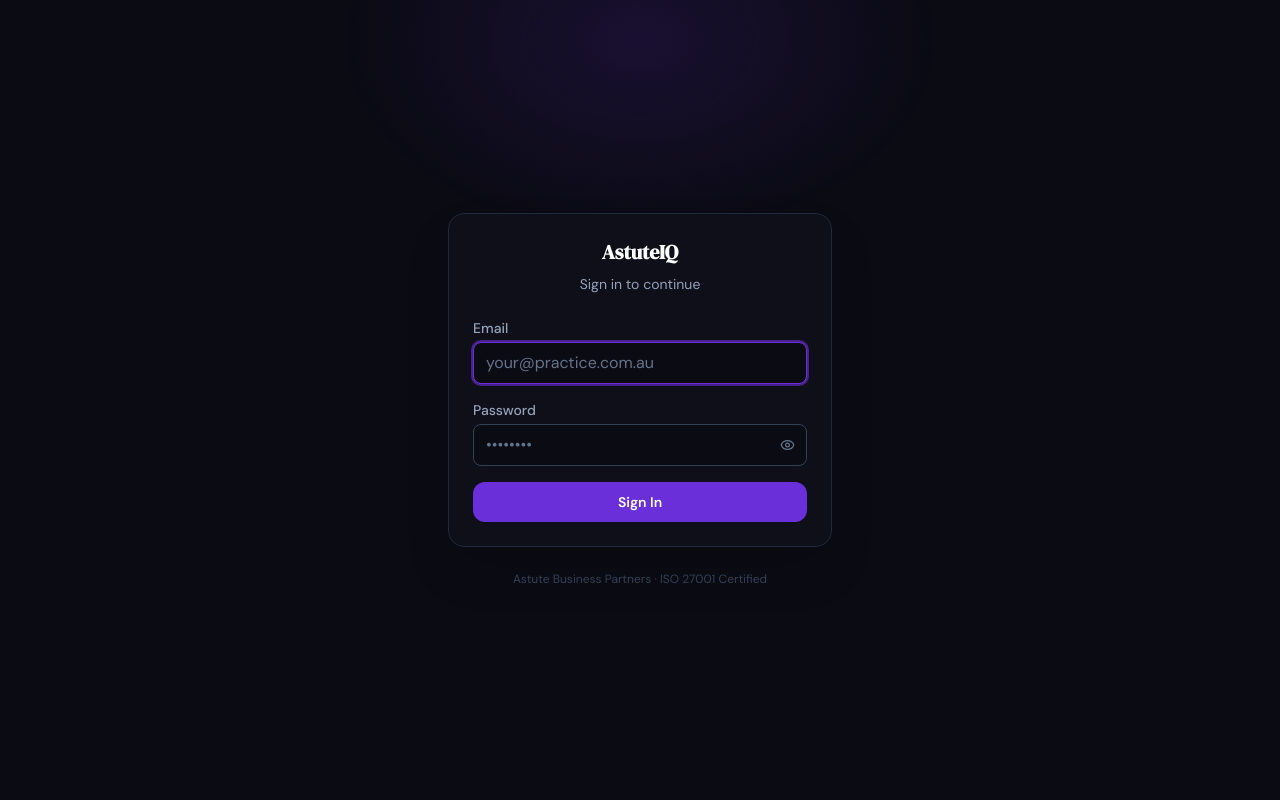
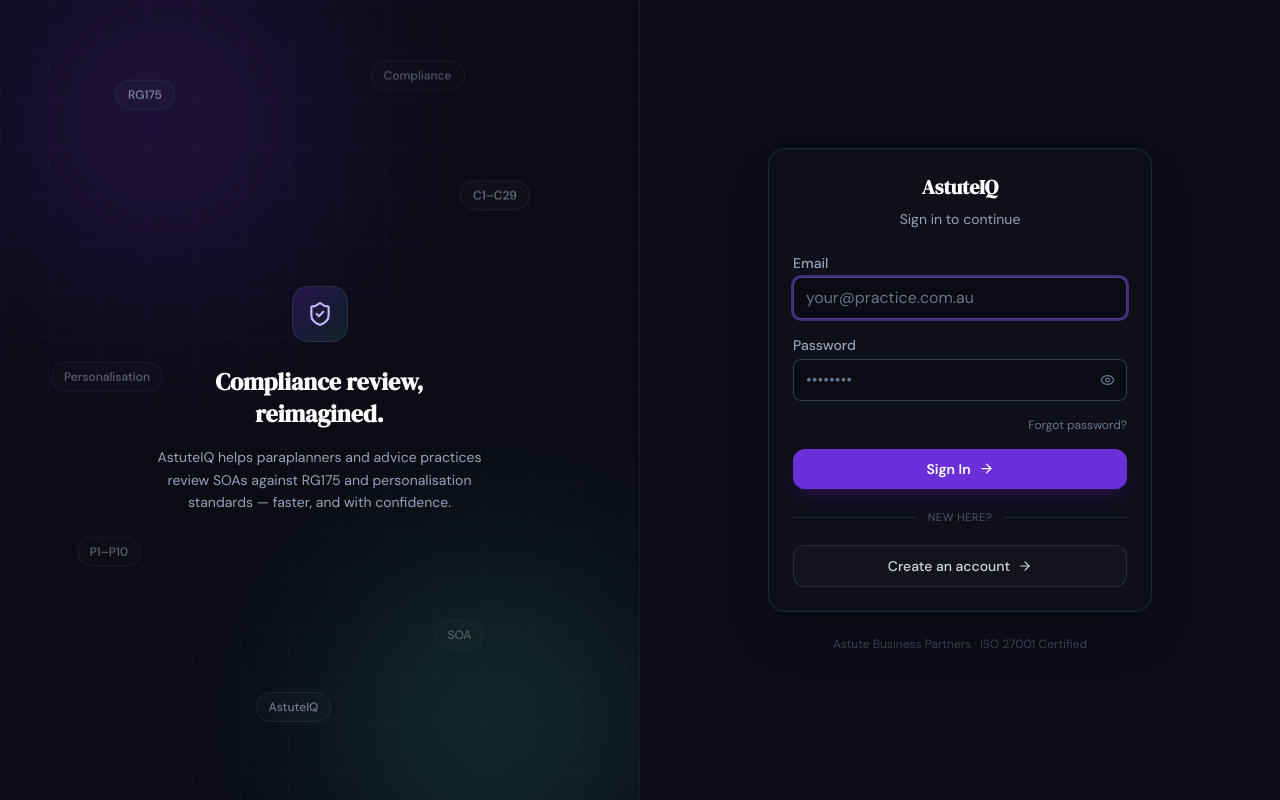
Before and after one commit to ABPsaranga/AstuteIQ-, a React (Vite) app in the folder astuteiq/: page /login in a window 1280 px wide. Built offline with nearby package versions, Linux system fonts and the light colour scheme; a web font is replaced by a local one.

Commit message:
Update login page

```diff
--- a/astuteiq/src/pages/LoginPage.tsx
+++ b/astuteiq/src/pages/LoginPage.tsx
@@ -1,14 +1,28 @@
-import { useState } from 'react'
+import { useState, useRef } from 'react'
+import { Link, useNavigate } from 'react-router-dom'
+import { motion } from 'framer-motion'
 import { useLogin } from '../features/auth/hooks'
-import { Eye, EyeOff } from 'lucide-react'
+import { Eye, EyeOff, ShieldCheck, ArrowRight } from 'lucide-react'
 import HCaptcha from '@hcaptcha/react-hcaptcha'
-import { useRef } from 'react'
+
+// Floating "compliance tag" elements for the background
+const FLOATING_TAGS = [
+  { label: 'RG175', top: '12%', left: '18%', delay: 0, duration: 14 },
+  { label: 'P1–P10', top: '68%', left: '12%', delay: 1.5, duration: 18 },
+  { label: 'C1–C29', top: '24%', left: '72%', delay: 0.8, duration: 16 },
+  { label: 'SOA', top: '78%', left: '68%', delay: 2.2, duration: 20 },
+  { label: 'Personalisation', top: '46%', left: '8%', delay: 1, duration: 22 },
+  { label: 'Compliance', top: '8%', left: '58%', delay: 2.6, duration: 19 },
+  { label: 'AstuteIQ', top: '88%', left: '40%', delay: 0.4, duration: 17 },
+]
 
 export default function LoginPage() {
+  const navigate = useNavigate()
   const [email, setEmail] = useState('')
   const [password, setPassword] = useState('')
   const [showPw, setShowPw] = useState(false)
-  // capcha
+
+  // captcha
   const captchaRef = useRef<HCaptcha>(null)
   const [captchaToken, setCaptchaToken] = useState<string | null>(null)
 
@@ -21,39 +35,125 @@
 
   return (
     <div
-      className="min-h-screen flex items-center justify-center px-4 py-12"
+      className="min-h-screen w-full flex items-stretch overflow-hidden"
       style={{ background: '#0B0B14' }}
     >
-      {/* Background Glow */}
-      <div className="pointer-events-none fixed inset-0 overflow-hidden">
+      {/* ============ LEFT PANEL — animated brand side ============ */}
+      <div className="relative hidden lg:flex lg:w-1/2 items-center justify-center overflow-hidden border-r border-slate-800/60">
+        {/* Animated gradient orbs */}
+        <motion.div
+          className="absolute -top-40 -left-32 w-[500px] h-[500px] rounded-full opacity-25 blur-3xl"
+          style={{ background: 'radial-gradient(circle, #6B2FD9 0%, transparent 70%)' }}
+          animate={{
+            x: [0, 60, 0],
+            y: [0, 40, 0],
+            scale: [1, 1.15, 1],
+          }}
+          transition={{ duration: 18, repeat: Infinity, ease: 'easeInOut' }}
+        />
+        <motion.div
+          className="absolute bottom-[-160px] right-[-100px] w-[450px] h-[450px] rounded-full opacity-20 blur-3xl"
+          style={{ background: 'radial-gradient(circle, #2DD4A0 0%, transparent 70%)' }}
+          animate={{
+            x: [0, -50, 0],
+            y: [0, -30, 0],
+            scale: [1, 1.2, 1],
+          }}
+          transition={{ duration: 22, repeat: Infinity, ease: 'easeInOut' }}
+        />
+
+        {/* Subtle grid */}
+        <div
+          className="absolute inset-0 opacity-[0.07]"
+          style={{
+            backgroundImage:
+              'linear-gradient(#6B2FD9 1px, transparent 1px), linear-gradient(90deg, #6B2FD9 1px, transparent 1px)',
+            backgroundSize: '48px 48px',
+          }}
+        />
+
+        {/* Floating compliance tags */}
+        {FLOATING_TAGS.map((tag) => (
+          <motion.div
+            key={tag.label}
+            className="absolute rounded-full border border-slate-700/60 bg-white/[0.03] backdrop-blur-sm px-3 py-1.5 text-xs font-medium text-slate-400"
+            style={{ top: tag.top, left: tag.left }}
+            animate={{
+              y: [0, -18, 0],
+              opacity: [0.4, 0.9, 0.4],
+            }}
+            transition={{
+              duration: tag.duration,
+              delay: tag.delay,
+              repeat: Infinity,
+              ease: 'easeInOut',
+            }}
+          >
+            {tag.label}
+          </motion.div>
+        ))}
+
+        {/* Center brand content */}
+        <motion.div
+          initial={{ opacity: 0, y: 20 }}
+          animate={{ opacity: 1, y: 0 }}
+          transition={{ duration: 0.7, ease: 'easeOut' }}
+          className="relative z-10 max-w-md px-10 text-center"
+        >
+          <div
+            className="mx-auto mb-6 flex h-14 w-14 items-center justify-center rounded-2xl border border-slate-700/60"
+            style={{
+              background:
+                'linear-gradient(135deg, rgba(107,47,217,0.25), rgba(45,212,160,0.1))',
+            }}
+          >
+            <ShieldCheck size={26} className="text-violet-300" />
+          </div>
+
+          <h2 className="text-2xl font-semibold text-white">
+            Compliance review,
+            <br />
+            reimagined.
+          </h2>
+
+          <p className="mt-4 text-sm leading-relaxed text-slate-400">
+            AstuteIQ helps paraplanners and advice practices review SOAs
+            against RG175 and personalisation standards — faster, and with
+            confidence.
+          </p>
+        </motion.div>
+      </div>
+
+      {/* ============ RIGHT PANEL — login form ============ */}
+      <div className="relative flex w-full lg:w-1/2 items-center justify-center px-4 py-12">
+        {/* Mobile-only background glow */}
+        <div className="pointer-events-none absolute inset-0 overflow-hidden lg:hidden">
           <div
             className="absolute -top-40 left-1/2 -translate-x-1/2 w-[600px] h-[400px] rounded-full opacity-15"
             style={{
-            background:
-              'radial-gradient(ellipse, #6B2FD9 0%, transparent 70%)',
+              background: 'radial-gradient(ellipse, #6B2FD9 0%, transparent 70%)',
             }}
           />
         </div>
 
-      <div className="relative z-10 w-full max-w-sm">
+        <motion.div
+          initial={{ opacity: 0, y: 24 }}
+          animate={{ opacity: 1, y: 0 }}
+          transition={{ duration: 0.6, ease: 'easeOut' }}
+          className="relative z-10 w-full max-w-sm"
+        >
           <div className="rounded-2xl border border-slate-800 bg-[#0f0f1a] p-6 shadow-2xl">
             <div className="mb-6 text-center">
-            <h1 className="text-xl font-semibold text-white">
-              AstuteIQ
-            </h1>
-
-            <p className="mt-2 text-sm text-slate-400">
-              Sign in to continue
-            </p>
+              <h1 className="text-xl font-semibold text-white">AstuteIQ</h1>
+              <p className="mt-2 text-sm text-slate-400">Sign in to continue</p>
             </div>
 
             <form onSubmit={handleSubmit} className="space-y-4">
               <div>
                 <label className="label">Email</label>
-
                 <input
                   type="email"
-                className="input"
+                  className="input transition-all duration-200 focus:ring-2 focus:ring-violet-500/40 focus:border-violet-500/60"
                   placeholder="your@practice.com.au"
                   value={email}
                   onChange={(e) => setEmail(e.target.value)}
@@ -64,51 +164,82 @@
 
               <div>
                 <label className="label">Password</label>
-
                 <div className="relative">
                   <input
                     type={showPw ? 'text' : 'password'}
-                  className="input pr-10"
+                    className="input pr-10 transition-all duration-200 focus:ring-2 focus:ring-violet-500/40 focus:border-violet-500/60"
                     placeholder="••••••••"
                     value={password}
                     onChange={(e) => setPassword(e.target.value)}
                     required
                   />
-
                   <button
                     type="button"
                     onClick={() => setShowPw((v) => !v)}
                     className="absolute right-3 top-1/2 -translate-y-1/2 text-slate-500 hover:text-slate-300 transition-colors"
                   >
-                  {showPw ? (
-                    <EyeOff size={15} />
-                  ) : (
-                    <Eye size={15} />
-                  )}
+                    {showPw ? <EyeOff size={15} /> : <Eye size={15} />}
                   </button>
                 </div>
               </div>
 
-            <button
+              <div className="flex items-center justify-end">
+                <Link
+                  to="/forgot-password"
+                  className="text-xs text-slate-500 hover:text-violet-400 transition-colors"
+                >
+                  Forgot password?
+                </Link>
+              </div>
+
+              <motion.button
                 type="submit"
                 disabled={loading}
-              className="w-full flex items-center justify-center gap-2 py-2.5 rounded-xl font-semibold text-sm text-white transition-all duration-150 disabled:opacity-50"
-              style={{
-                background: '#6B2FD9',
-              }}
+                whileHover={{ scale: loading ? 1 : 1.015 }}
+                whileTap={{ scale: loading ? 1 : 0.98 }}
+                className="w-full flex items-center justify-center gap-2 py-2.5 rounded-xl font-semibold text-sm text-white transition-all duration-150 disabled:opacity-50 shadow-lg shadow-violet-900/30"
+                style={{ background: '#6B2FD9' }}
               >
                 {loading ? (
                   <span className="w-4 h-4 border-2 border-current border-t-transparent rounded-full animate-spin" />
                 ) : (
-                'Sign In'
+                  <>
+                    Sign In
+                    <ArrowRight size={15} />
+                  </>
                 )}
-            </button>
+              </motion.button>
             </form>
+
+            {/* Divider */}
+            <div className="my-5 flex items-center gap-3">
+              <div className="h-px flex-1 bg-slate-800" />
+              <span className="text-[11px] uppercase tracking-wider text-slate-600">
+                New here?
+              </span>
+              <div className="h-px flex-1 bg-slate-800" />
+            </div>
+
+            {/* Signup link */}
+            <Link to="/register">
+              <motion.div
+                whileHover={{ scale: 1.01 }}
+                whileTap={{ scale: 0.99 }}
+                className="group flex w-full items-center justify-center gap-2 rounded-xl border border-slate-700/60 bg-white/[0.02] py-2.5 text-sm font-medium text-slate-300 transition-all duration-200 hover:border-violet-500/50 hover:bg-violet-500/5 hover:text-violet-300 cursor-pointer"
+              >
+                Create an account
+                <ArrowRight
+                  size={14}
+                  className="transition-transform duration-200 group-hover:translate-x-0.5"
+                />
+              </motion.div>
+            </Link>
           </div>
 
           <p className="mt-6 text-center text-xs text-slate-700">
             Astute Business Partners · ISO 27001 Certified
           </p>
+        </motion.div>
       </div>
     </div>
   )
```
Lines whose indentation alone changed are shown as unchanged.
